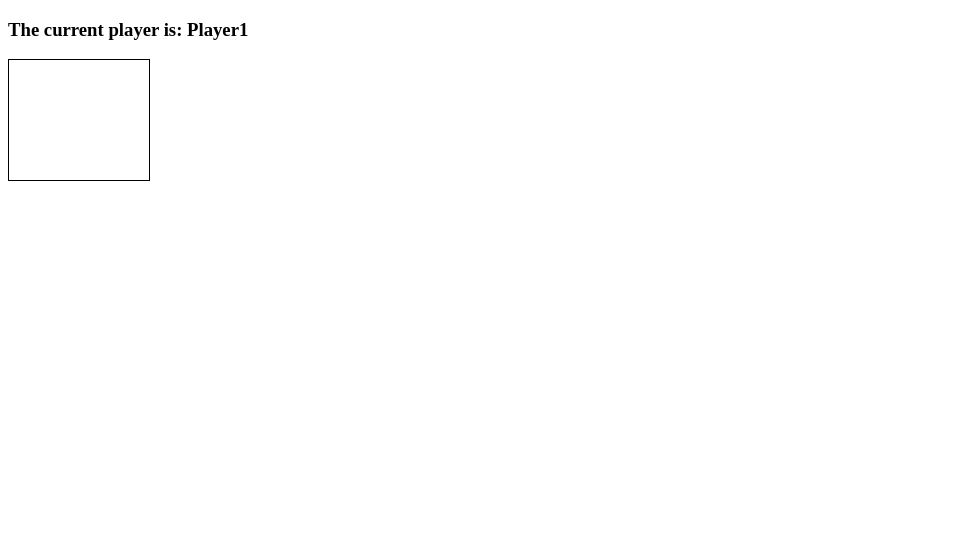
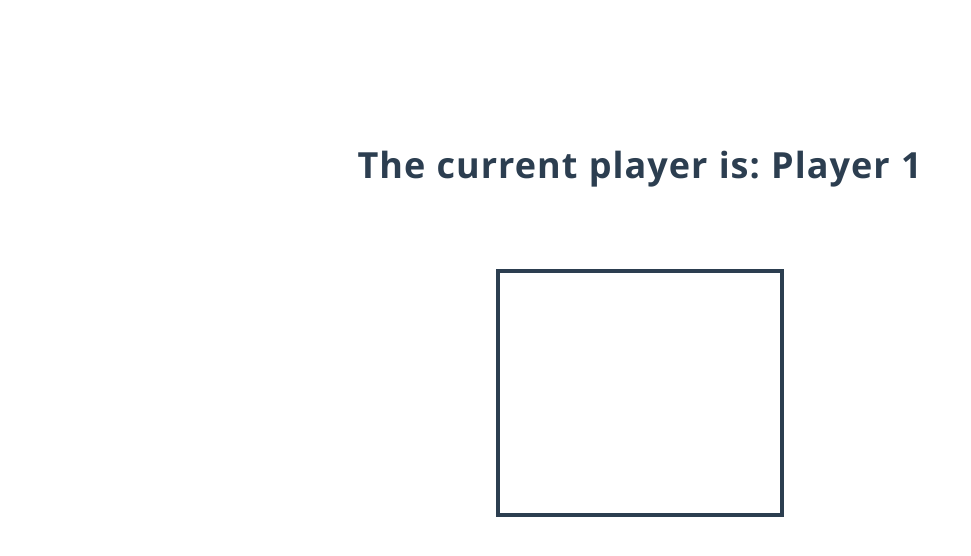
Before and after one commit to aTeresaA/ConnectFour-web-app, a plain HTML site: page index.html in a window 1280 px wide. Shown: the whole page, without its empty margins (0-971 px from the left). Drawn offline with Linux system fonts and the light colour scheme.

Commit message:
made style changes for better experience

```diff
--- a/index.html
+++ b/index.html
@@ -8,7 +8,7 @@
     <script src="script.js" charset="utf-8"></script>
 </head>
 <body>
-    <h3>The current player is: Player<span id="current-player">1</span></h3>
+    <h3>The current player is: Player <span id="current-player">1</span></h3>
     <div class="grid">
         <div></div><div></div><div></div><div></div><div></div><div></div><div></div>
         <div></div><div></div><div></div><div></div><div></div><div></div><div></div>
@@ -16,7 +16,7 @@
         <div></div><div></div><div></div><div></div><div></div><div></div><div></div>
         <div></div><div></div><div></div><div></div><div></div><div></div><div></div>
         <div></div><div></div><div></div><div></div><div></div><div></div><div></div>
-        <div class="taken"></div>
+        <div class="taken"></div> <!--- 'invisible divs' -->
         <div class="taken"></div>
         <div class="taken"></div>
         <div class="taken"></div>
@@ -24,7 +24,7 @@
         <div class="taken"></div>
         <div class="taken"></div>
     </div>
-    <h3 id="result"></h3>
+    <h3 id="result" class="winner-text"></h3>
 
 </body>
 </html>
--- a/style.css
+++ b/style.css
@@ -1,22 +1,60 @@
 .grid {
-    border: 1px solid;
-    height: 120px;
-    width: 140px;
+    border: 4px solid;
+    border-color: #2c3e50; /*samma färg som i rubriktext*/
+    height: 240px;
+    width: 280px;
     display: flex;
     flex-wrap: wrap;
 }
 
+/*.grid div { 'den ursprungliga'
+    height: 40px;
+    width: 40px;
+}*/
+
 .grid div {
-    height: 20px;
-    width: 20px;
+    height: 40px;
+    width: 40px;
+    /*border-radius: 50%; /* gör cirkel */
+    /*background-color: #e0e0e0; /* ljusgrå “tom” cirkel */
+    /*border: 1px solid #ccc; /* tunn kant för att synas */
+    /*box-sizing: border-box;*/
 }
 
 .player-one {
-    background-color: red;
-    border-radius: 10px;
+    background-color: rgb(245, 65, 41);
+    border-radius: 20px;
 }
 
 .player-two {
-    background-color: blue;
-    border-radius: 10px;
+    background-color: rgb(38, 114, 124);
+    border-radius: 20px;
 }
+
+body {
+    display: flex;
+    flex-direction: column; /* ändrar från rad till kolumn*/
+    justify-content: center; /* horisontellt */
+    align-items: center;     /* vertikalt */
+    height: 100vh;           /* fyller hela viewport höjd */
+    margin: 0;
+}
+
+h3 {
+    color: #2c3e50;            /* mörkblå/grå färg, snygg och mjuk */
+    font-size: 36px;           /* lite större än standard */
+    font-family: 'Segoe UI', Tahoma, Geneva, Verdana, sans-serif; /* modernt typsnitt */
+    font-variant-numeric: tabular-nums; /*siffror får samma bredd, texten slutade hoppa*/
+    font-weight: 600;          /* lite fetare utan att vara överdrivet */
+    width: 50%;                 /*tar hälften av skärmbredden*/
+    text-align: center;       /* centrerad ovanför gridden */
+    margin-bottom: 80px;       /* lite avstånd till gridden */
+    letter-spacing: 1px;       /* lite mellanrum mellan bokstäver */
+}
+
+.winner-text {
+    color: #2c3e50;
+    font-size: 50px;
+    text-align: center;
+    height: 50px; /* reserverar utrymme */
+}
```
Also changed, not shown: 1 other file.
